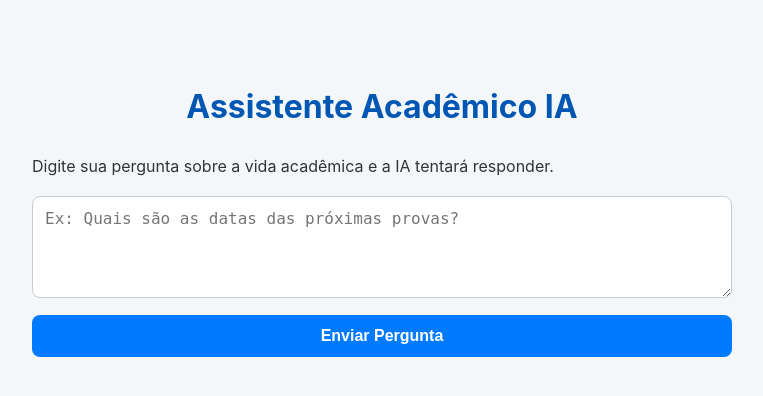
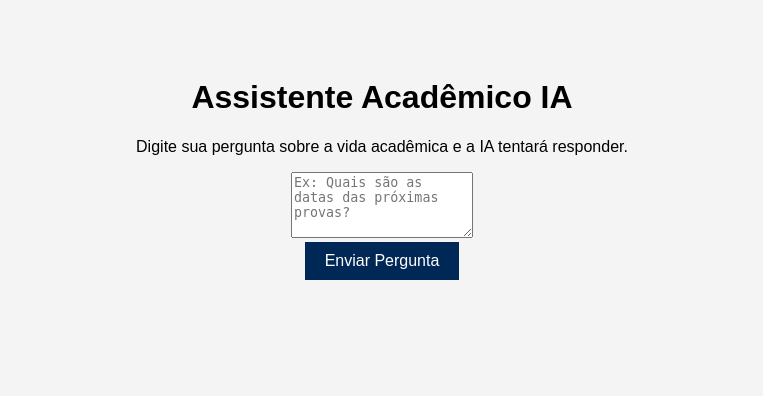
Before and after one commit to emilyndah/LUMI-assistente, a Flask app: page / in a window 1280 px wide. Shown: the top 396 px of the page, without its empty margins (258-1021 px from the left). Run offline with Flask 3, Linux system fonts and the light colour scheme.

Commit message:
Descreva aqui a alteração que você fez

```diff
--- a/app.py
+++ b/app.py
@@ -1,24 +1,14 @@
-import os
 from flask import Flask, render_template, request
 import openai
-from dotenv import load_dotenv
-
-# Carrega as variáveis do arquivo .env para o ambiente
-load_dotenv()
+import os
 
 app = Flask(__name__)
 
-
+# Modo avançado com OpenAI (requer chave)
 def responder_avancado(pergunta):
-    # Pega a chave de API diretamente do ambiente (do arquivo .env)
-    openai.api_key = os.getenv("OPENAI_API_KEY")
-
-    # Verifica se a chave foi carregada corretamente
-    if not openai.api_key:
-        return "Erro: A chave da API da OpenAI não foi encontrada. Verifique seu arquivo .env."
-
+    openai.api_key = os.getenv("OPENAI_API_KEY")  # coloque sua chave no ambiente
     try:
-        response = openai.chat.completions.create(
+        response = openai.ChatCompletion.create(
             model="gpt-3.5-turbo",
             messages=[
                 {"role": "system", "content": "Você é um assistente acadêmico da UniEVANGÉLICA."},
@@ -27,22 +17,21 @@ def responder_avancado(pergunta):
         )
         return response.choices[0].message.content.strip()
     except Exception as e:
-        # A mensagem de erro da API (como a de 'quota insuficiente') será mostrada aqui
         return f"Erro ao acessar a API: {str(e)}"
 
-
-# Rota principal da aplicação
 @app.route('/', methods=['GET', 'POST'])
 def index():
     resposta = ""
     if request.method == 'POST':
         pergunta = request.form['pergunta']
-        # No Modo Avançado, a resposta virá da nossa função
-        resposta = responder_avancado(pergunta)
+        modo = request.form.get('modo', 'simples')
 
-    # Renderiza o HTML e envia a resposta para ser exibida
+        if modo == 'simples':
+            resposta = responder_simples(pergunta)
+        else:
+            resposta = responder_avancado(pergunta)
+
     return render_template('index.html', resposta=resposta)
-
 
 if __name__ == '__main__':
     app.run(debug=True)
--- a/static/style.css
+++ b/static/style.css
@@ -1,60 +1,23 @@
-/* Estilos gerais para a página */
 body {
-    font-family: -apple-system, BlinkMacSystemFont, "Segoe UI", Roboto, Helvetica, Arial, sans-serif;
-    max-width: 700px;
-    margin: 40px auto;
-    padding: 20px;
-    background-color: #f4f7f9;
-    color: #333;
-    line-height: 1.6;
+    font-family: Arial, sans-serif;
+    background-color: #f4f4f4;
+    text-align: center;
+    padding: 50px;
 }
-
-/* Estilo do título principal */
-h1 {
-    color: #0056b3;
-    text-align: center;
+input[type=text] {
+    width: 300px;
+    padding: 10px;
+    font-size: 16px;
 }
-
-/* Estilo da caixa de texto */
-textarea {
-    width: 100%;
-    padding: 12px;
-    border-radius: 8px;
-    border: 1px solid #ccc;
-    margin-bottom: 10px;
+button {
+    padding: 10px 20px;
     font-size: 16px;
-    box-sizing: border-box; /* Garante que o padding não aumente a largura total */
-}
-
-/* Estilo do botão de envio */
-button {
-    width: 100%;
-    padding: 12px;
-    background-color: #007bff;
+    background-color: #002856;
     color: white;
     border: none;
-    border-radius: 8px;
     cursor: pointer;
-    font-size: 16px;
+}
+.resposta {
+    margin-top: 20px;
     font-weight: bold;
 }
-
-/* Efeito ao passar o mouse sobre o botão */
-button:hover {
-    background-color: #0056b3;
-}
-
-/* Contêiner da resposta da IA */
-.resposta {
-    margin-top: 30px;
-    padding: 20px;
-    background-color: #ffffff;
-    border-radius: 8px;
-    border: 1px solid #e1e1e1;
-    box-shadow: 0 2px 4px rgba(0,0,0,0.05);
-}
-
-.resposta h2 {
-    margin-top: 0;
-    color: #007bff;
-}
```
Also changed, not shown: 1 other file.
